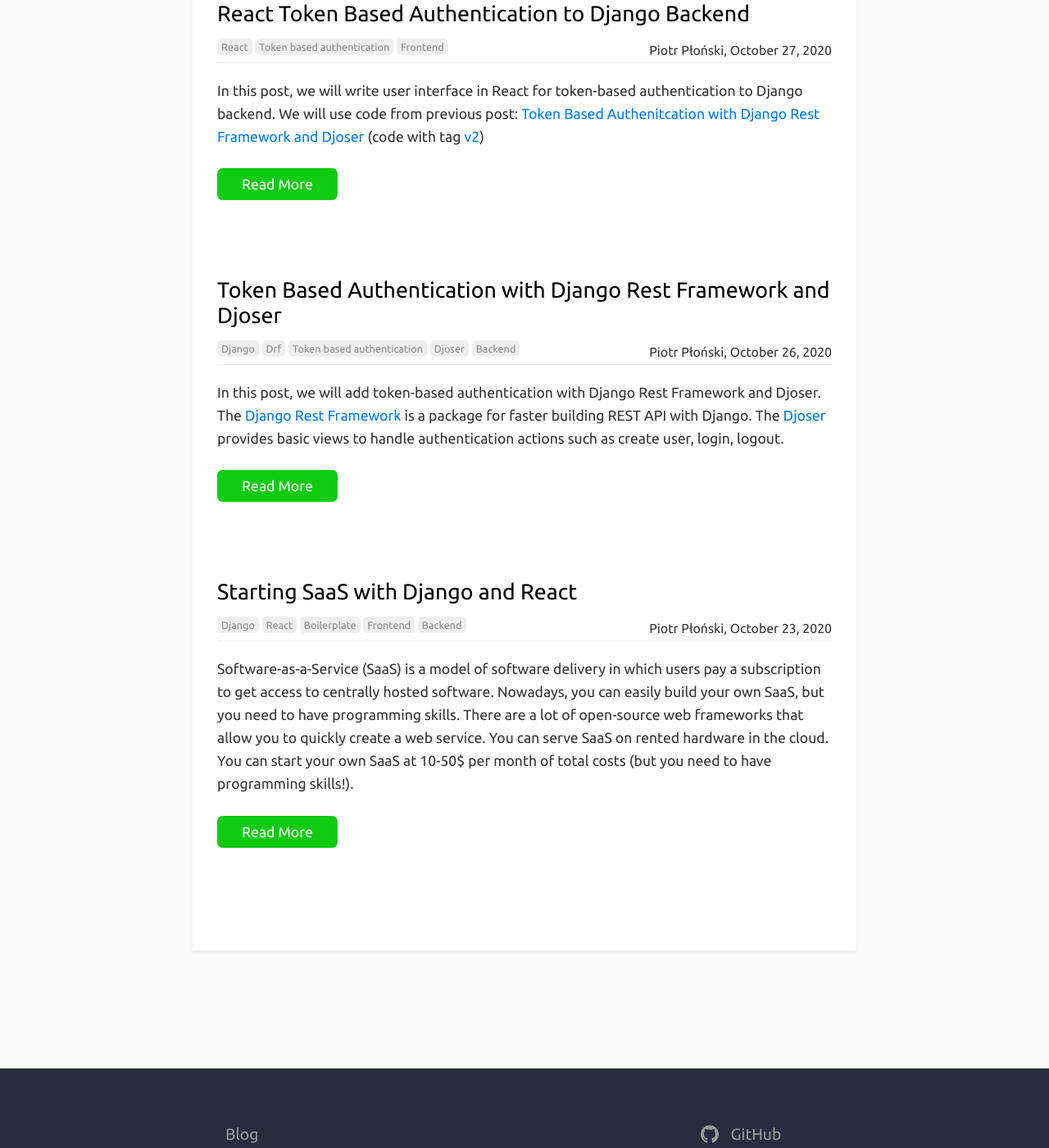
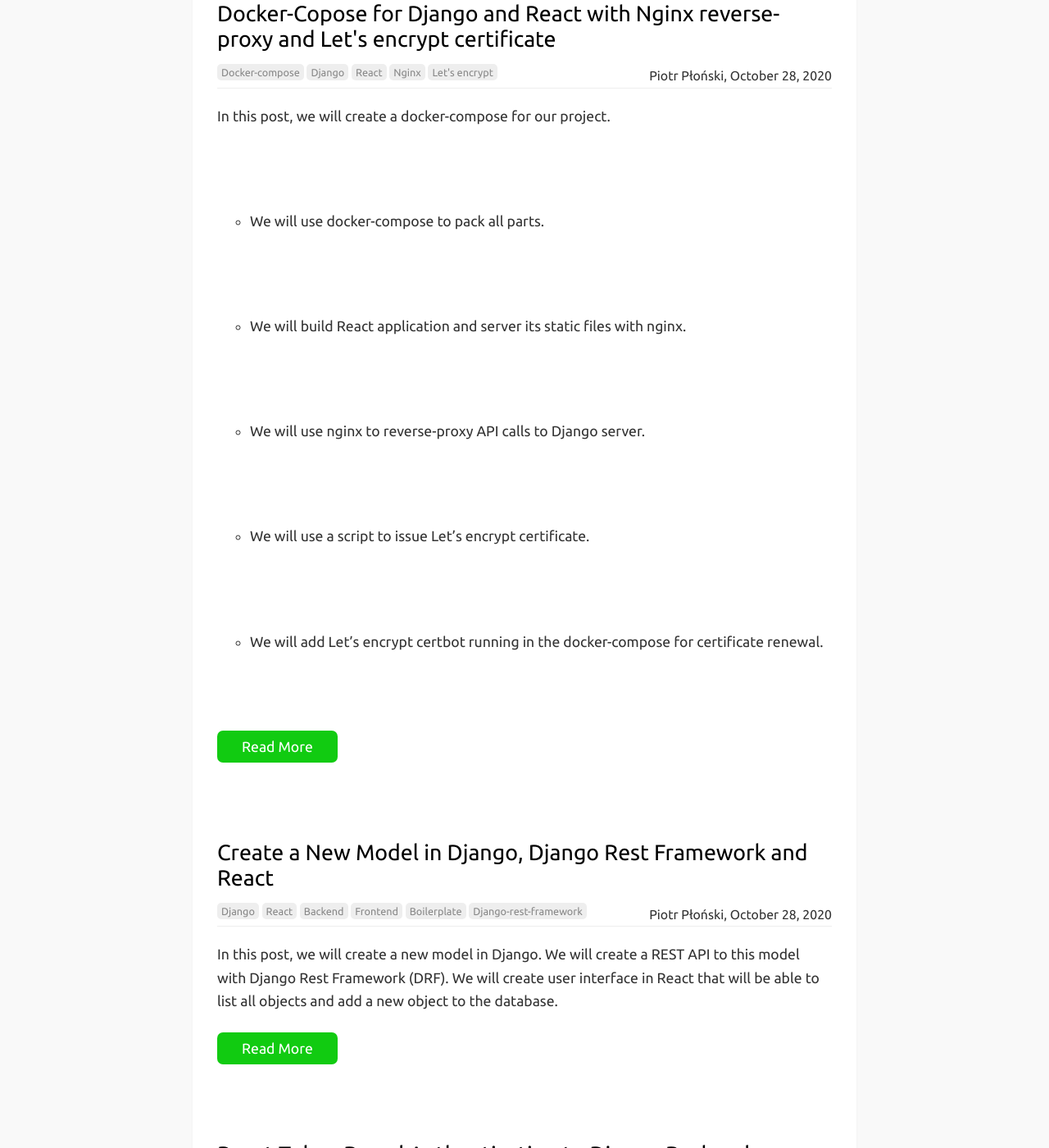
Before and after one commit to 100000000x/website, a Jekyll site: the page built from blog/index.html, in a window 1280 px wide and 1400 px high, scrolled down 438 px. Shown: the whole window at 82% size. Built offline with Jekyll 4.4.1, drawn with Linux system fonts in a browser that asks for light colours; the list of posts is cut into pages by our own code; some of the changed text lies outside the part shown.

Commit message:
add next posts

```diff
--- a/_posts/2020-10-26-token-based-authentication-django-rest-framework-djoser.md
+++ b/_posts/2020-10-26-token-based-authentication-django-rest-framework-djoser.md
@@ -2,7 +2,7 @@
 title: Token Based Authentication with Django Rest Framework and Djoser
 categories:
  - Django
- - DRF
+ - Django-Rest-Framework
  - Token based authentication
  - Djoser
  - Backend
--- /dev/null
+++ b/_posts/2020-10-28-create-model-django-drf-react.md
@@ -0,0 +1,17 @@
+---
+title: Create a New Model in Django, Django Rest Framework and React
+categories:
+    - Django
+    - React
+    - Backend
+    - Frontend
+    - Boilerplate
+    - Django-Rest-Framework
+author: Piotr Płoński
+date: 2020-10-28
+type: blog
+---
+
+In this post, we will create a new model in Django. We will create a REST API to this model with Django Rest Framework (DRF). We will create user interface in React that will be able to list all objects and add a new object to the database.
+
+We will use code from previous post: [React Token Based Authentication to Django Backend](/blog/react-token-based-authentication-django) (code with tag [v3](https://github.com/saasitive/django-react-boilerplate/tree/v3))
--- /dev/null
+++ b/_posts/2020-10-30-docker-compose-django-react-nginx-let-s-encrypt.md
@@ -0,0 +1,19 @@
+---
+title: Docker-Copose for Django and React with Nginx reverse-proxy and Let's encrypt certificate
+categories:
+    - Docker-Compose
+    - Django
+    - React
+    - Nginx
+    - Let's encrypt
+author: Piotr Płoński
+date: 2020-10-28
+type: blog
+---
+
+In this post, we will create a docker-compose for our project.
+- We will use docker-compose to pack all parts.
+- We will build React application and server its static files with nginx.
+- We will use nginx to reverse-proxy API calls to Django server.
+- We will use a script to issue Let's encrypt certificate.
+- We will add Let's encrypt certbot running in the docker-compose for certificate renewal.
```
Also changed, not shown: _posts/2020-10-23-django-react-boilerplate-saas.md (+2 -2 lines).
